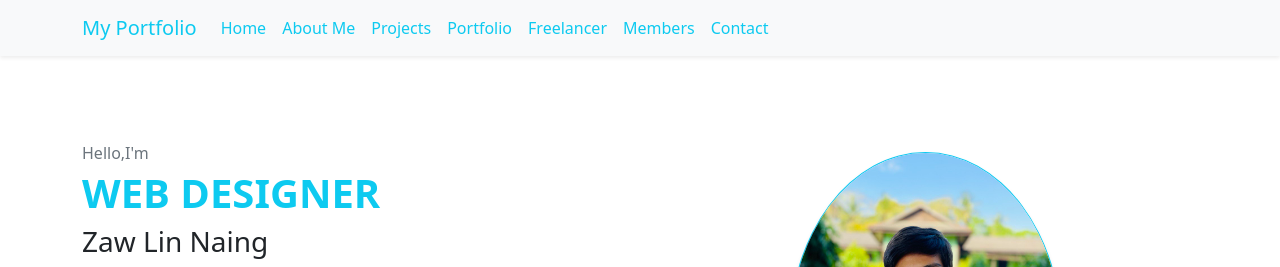
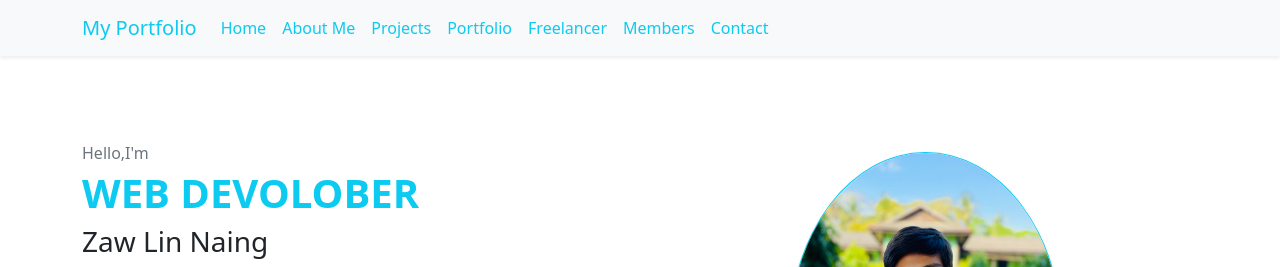
Before and after one commit to zawlinnaing27/Project, a plain HTML site: page index.html in a window 1280 px wide. Shown: the top 267 px of the page. Drawn offline with nearby package versions, Linux system fonts and the light colour scheme.

Commit message:
Update index.html

```diff
--- a/index.html
+++ b/index.html
@@ -102,7 +102,7 @@ rel="stylesheet"
             <div class="my-profile">
               <p class="text-muted mb-1">Hello,I'm</p>
               <h1 class="text-info text-uppercase fs-1 fw-bold">
-                Web Designer
+                Web Devolober
               </h1>
               <h2 class="fs-3">Zaw Lin Naing</h2>
               <p class="mt-5 text-muted">
```
